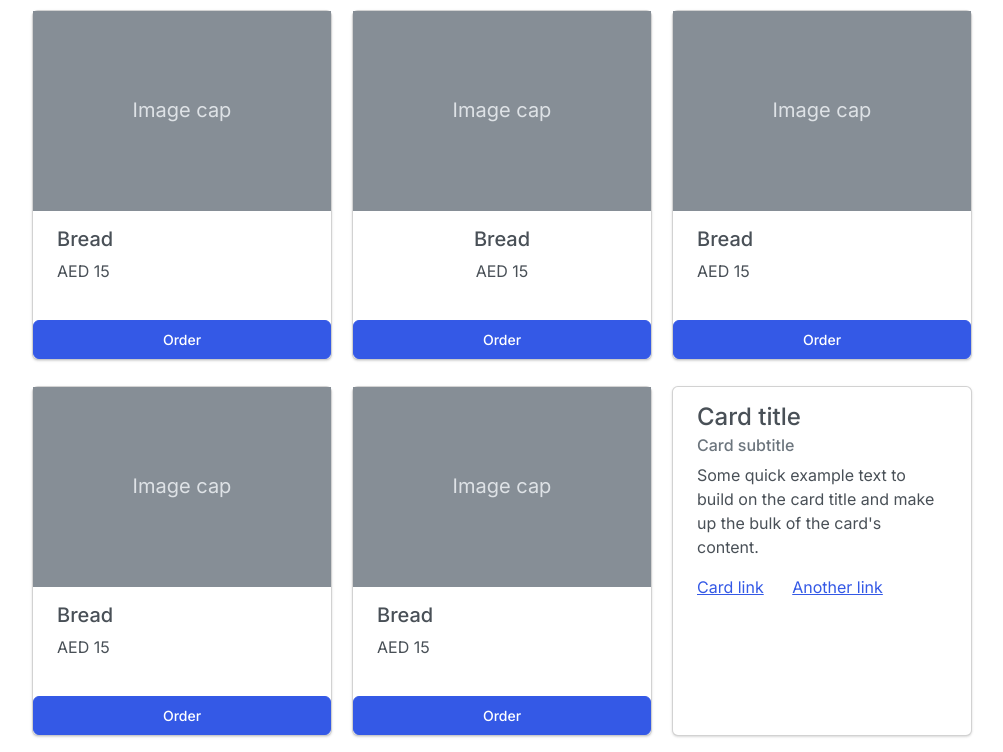
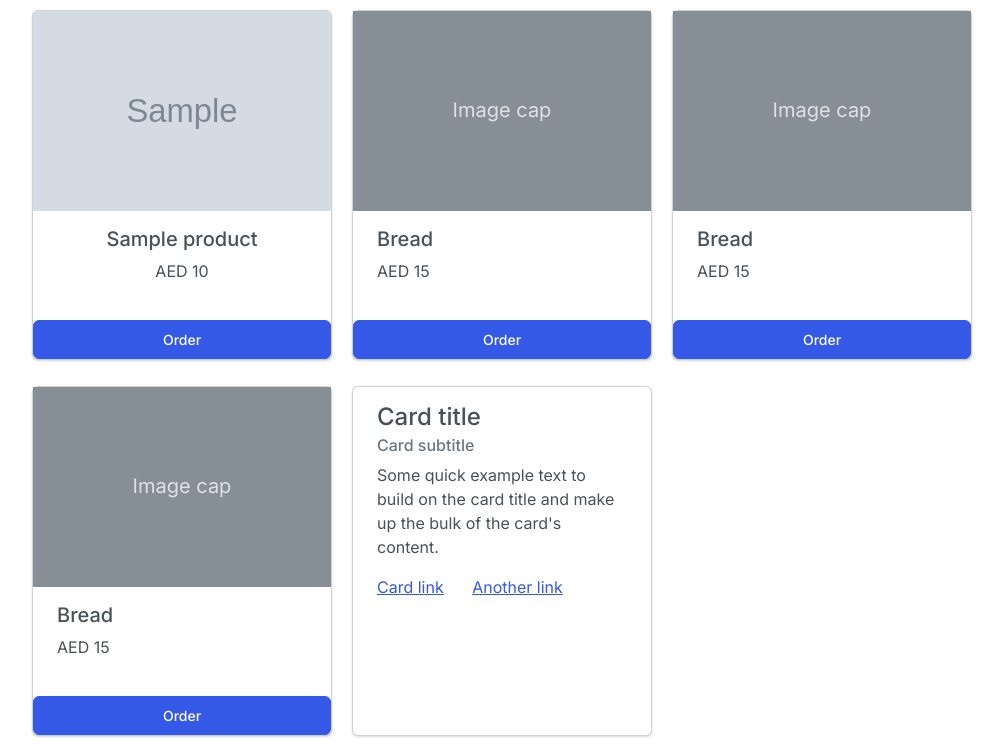
Before and after one commit to SusanDz/monolithic-application, a Flask app: template webapp/templates/products.html in a window 1280 px wide. Shown: the part 67-819 px from the top of the page, without its empty margins (60-1063 px from the left). Run offline with Flask 3, Linux system fonts and the light colour scheme; the template is opened without the code that fills it: most values are stand-ins (such as "Sample title", 1, 10 or a date in 2020); grey boxes marked "Sample" are stand-in pictures; some libraries are stand-ins or nearby versions.

Commit message:
loop through products in the database and display in products page

```diff
--- a/webapp/templates/products.html
+++ b/webapp/templates/products.html
@@ -2,38 +2,21 @@
 {% block heading %}Products{% endblock %}
 {% block content %}
 <div class="product-container">
-  <div class="card mb-3">
-    <!-- <h3 class="card-header">Product Name</h3> -->
-    <!-- <div class="card-body">
-      <h5 class="card-title">Special title treatment</h5>
-      <h6 class="card-subtitle text-muted">Support card subtitle</h6>
-    </div> -->
-    <svg xmlns="http://www.w3.org/2000/svg" class="d-block user-select-none" width="100%" height="200" aria-label="Placeholder: Image cap" focusable="false" role="img" preserveAspectRatio="xMidYMid slice" viewBox="0 0 318 180" style="font-size:1.125rem;text-anchor:middle">
-      <rect width="100%" height="100%" fill="#868e96"></rect>
-      <text x="50%" y="50%" fill="#dee2e6" dy=".3em">Image cap</text>
-    </svg>
-    <div class="card-body">
-      <h5 class="card-title">Bread</h5>
-      <p class="card-text">AED 15</p>
+
+  <!-- for loop through list of products and create product cards with th eproduct info -->
+  {% for product in products %}
+    <div class="card mb-3">
+      <img src="{{ product.img }}" class="card-img-top" alt="{{ product.name }}" class="d-block user-select-none" width="100%" height="200" aria-label="Placeholder: Image cap" focusable="false" role="img" preserveAspectRatio="xMidYMid slice" viewBox="0 0 318 180" style="font-size:1.125rem;text-anchor:middle">
+        <rect width="100%" height="100%" fill="#868e96"></rect>
+      </img>
+      <div class="card-body text-center">
+          <h5 class="card-title">{{ product.name }}</h5>
+          <p class="card-text">AED {{ product.price }}</p>
+      </div>
+      <button type="button" class="btn btn-primary">Order</button>
     </div>
-    <button type="button" class="btn btn-primary">Order</button>
-  </div>
-  <div class="card mb-3">
-    <!-- <h3 class="card-header">Product Name</h3> -->
-    <!-- <div class="card-body">
-      <h5 class="card-title">Special title treatment</h5>
-      <h6 class="card-subtitle text-muted">Support card subtitle</h6>
-    </div> -->
-    <svg xmlns="http://www.w3.org/2000/svg" class="d-block user-select-none" width="100%" height="200" aria-label="Placeholder: Image cap" focusable="false" role="img" preserveAspectRatio="xMidYMid slice" viewBox="0 0 318 180" style="font-size:1.125rem;text-anchor:middle">
-      <rect width="100%" height="100%" fill="#868e96"></rect>
-      <text x="50%" y="50%" fill="#dee2e6" dy=".3em">Image cap</text>
-    </svg>
-    <div class="card-body text-center">
-        <h5 class="card-title">Bread</h5>
-        <p class="card-text">AED 15</p>
-    </div>
-    <button type="button" class="btn btn-primary">Order</button>
-  </div>
+  {% endfor %}
+
   <div class="card mb-3">
     <!-- <h3 class="card-header">Product Name</h3> -->
     <!-- <div class="card-body">
```
